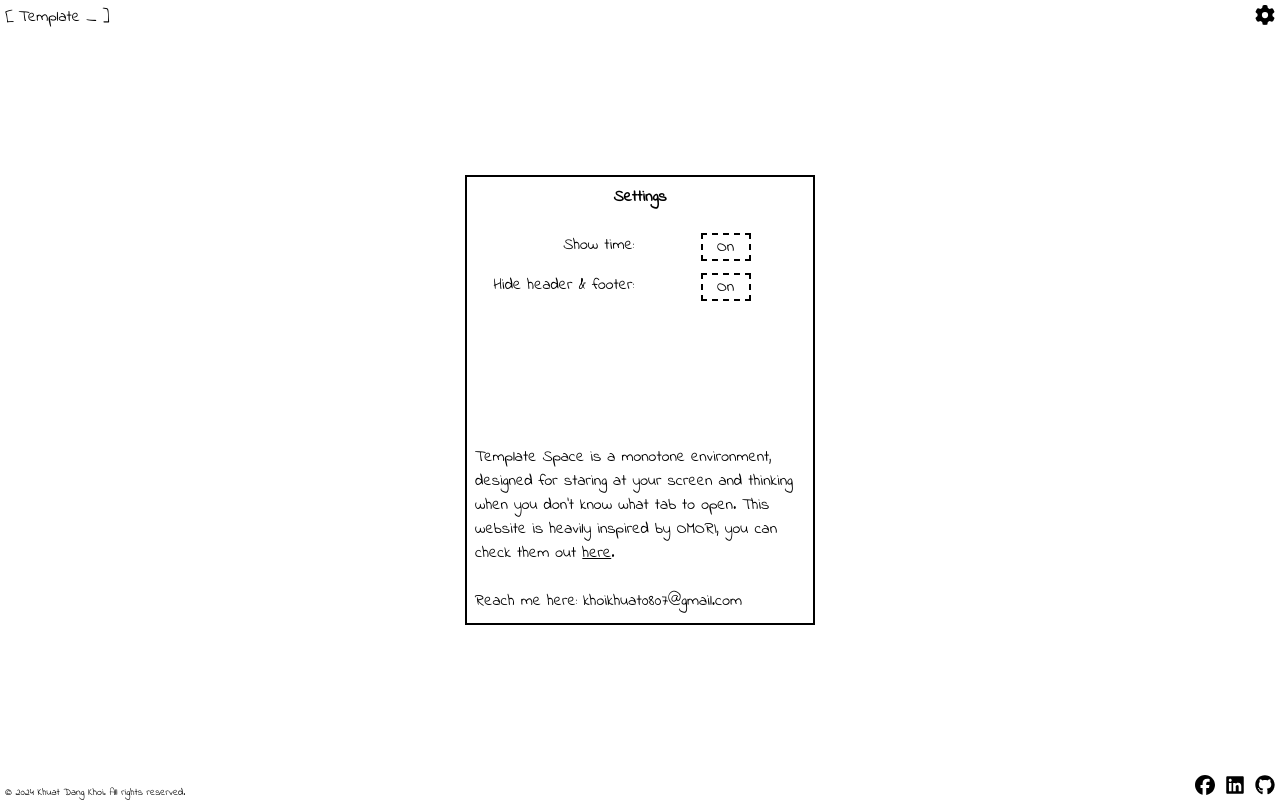
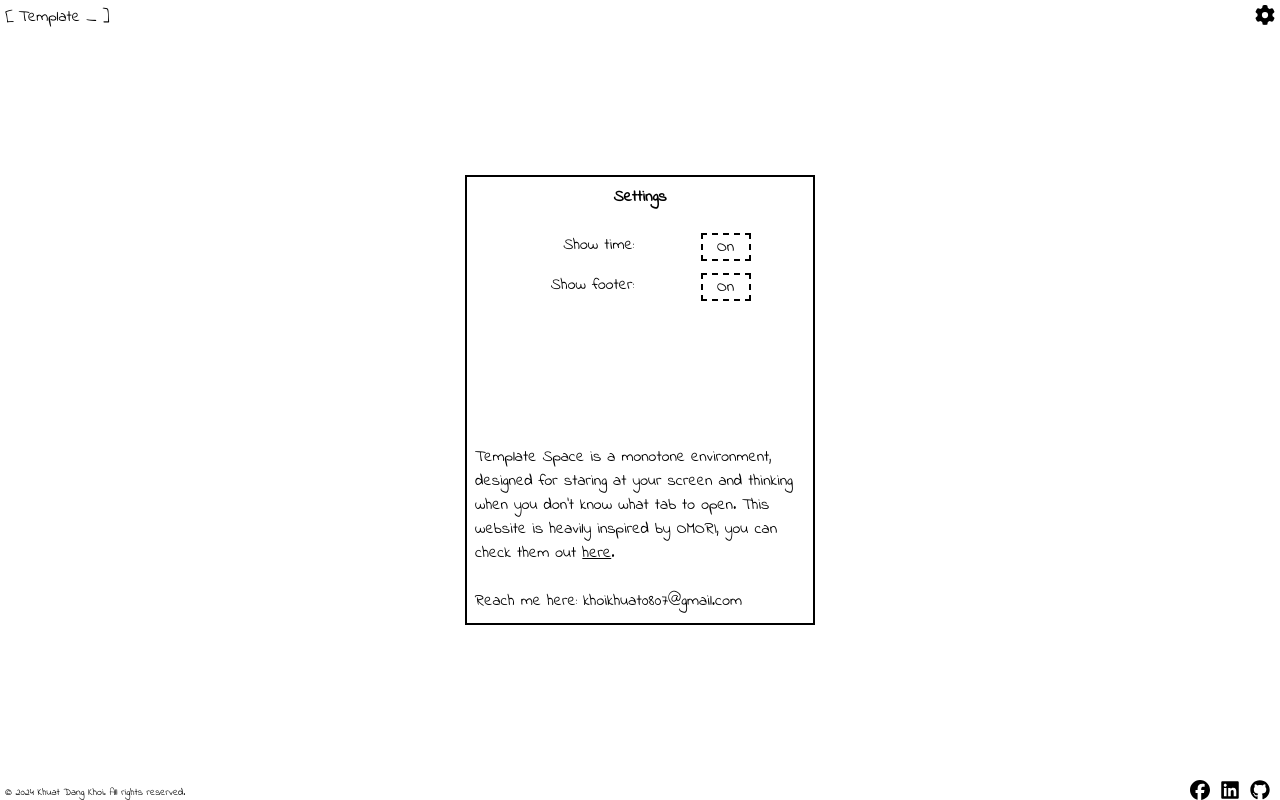
Before and after one commit to KhuiKhui/template-space, a Next.js app: page / in a window 1280 px wide. Both pictures are taken after a click on the button 1265 px from the left and 15 px from the top of the page. Built offline with nearby package versions, Linux system fonts and the light colour scheme.

Commit message:
Added settings functionality

```diff
--- a/src/atoms.ts
+++ b/src/atoms.ts
@@ -3,7 +3,7 @@ import { atomWithStorage } from "jotai/utils";
 
 export const settingsAtom = atomWithStorage("time", {
   toggleTime: true,
-  toggleBars: true,
+  toggleFooter: true,
 });
 
 export const settingsClickedAtom = atom(false);
--- a/src/components/Clock.tsx
+++ b/src/components/Clock.tsx
@@ -1,9 +1,13 @@
 "use client";
+import { settingsAtom } from "@/atoms";
+import clsx from "clsx";
+import { useAtomValue } from "jotai";
 import React, { useEffect, useRef, useState } from "react";
 
-function Clock({ label }: { label?: string }) {
+function Clock() {
   const [time, setTime] = useState<Date>();
   const timeRef = useRef<any>(null);
+  const settings = useAtomValue(settingsAtom);
   useEffect(() => {
     if (timeRef.current) {
       clearInterval(timeRef.current);
@@ -15,7 +19,15 @@ function Clock({ label }: { label?: string }) {
   });
 
   return (
-    <div className="mt-[50px] flex flex-col justify-center items-center font-display">
+    <div
+      className={clsx(
+        "mt-[50px] flex flex-col justify-center items-center font-display",
+        {
+          block: settings.toggleTime,
+          hidden: !settings.toggleTime,
+        }
+      )}
+    >
       {time ? (
         <div className="flex flex-col items-center justify-center">
           <div className="text-[150px]">
--- a/src/components/Footer.tsx
+++ b/src/components/Footer.tsx
@@ -1,4 +1,4 @@
-import React from "react";
+"use client";
 import Link from "next/link";
 import { FontAwesomeIcon } from "@fortawesome/react-fontawesome";
 import {
@@ -6,29 +6,38 @@ import {
   faLinkedin,
   faGithub,
 } from "@fortawesome/free-brands-svg-icons";
+import clsx from "clsx";
+import { useAtomValue } from "jotai";
+import { settingsAtom } from "@/atoms";
 function Footer() {
+  const settings = useAtomValue(settingsAtom);
   return (
-    <div className="flex flex-row self-end justify-between">
+    <div
+      className={clsx("flex flex-row self-end justify-between", {
+        block: settings.toggleFooter,
+        hidden: !settings.toggleFooter,
+      })}
+    >
       <div className="self-end ml-[5px] text-[10px]">
         © 2024 Khuat Dang Khoi. All rights reserved.
       </div>
-      <div className="flex flex-row">
+      <div className="flex flex-row items-end justify-end">
         <Link href="https://www.facebook.com/khoi.khuatdang">
           <FontAwesomeIcon
             icon={faFacebook}
-            className="w-[20px] h-[20px] m-[5px]"
+            className="w-[20px] h-[20px] mr-[10px] mt-[5px]"
           ></FontAwesomeIcon>
         </Link>
         <Link href="https://www.linkedin.com/in/dang-khoi-khuat-4b5847281/">
           <FontAwesomeIcon
             icon={faLinkedin}
-            className="w-[20px] h-[20px] m-[5px]"
+            className="w-[20px] h-[20px] mr-[10px] mt-[5px]"
           ></FontAwesomeIcon>
         </Link>
         <Link href="https://github.com/KhuiKhui">
           <FontAwesomeIcon
             icon={faGithub}
-            className="w-[20px] h-[20px] m-[5px]"
+            className="w-[20px] h-[20px] mr-[10px] mt-[5px]"
           ></FontAwesomeIcon>
         </Link>
       </div>
--- a/src/components/Settings.tsx
+++ b/src/components/Settings.tsx
@@ -24,22 +24,22 @@ function Settings() {
         >
           {settings.toggleTime ? "On" : "Off"}
         </button>
-        <span className="justify-self-end">Hide header & footer: </span>
+        <span className="justify-self-end">Show footer: </span>
         <button
           onClick={() =>
-            setSettings({ ...settings, toggleBars: !settings.toggleBars })
+            setSettings({ ...settings, toggleFooter: !settings.toggleFooter })
           }
           className="border-[black] border-dashed border-2 w-[50px] h-fit hover:bg-[#F5F5F5] justify-self-center"
         >
-          {settings.toggleBars ? "On" : "Off"}
+          {settings.toggleFooter ? "On" : "Off"}
         </button>
       </div>
       <br></br>
       <div>
         <div>
           Template Space is a monotone environment, designed for staring at your
-          screen and thinking when you don't know what tab to open. This website
-          is heavily inspired by OMORI, you can check them out{" "}
+          screen and thinking when you don{"'"}t know what tab to open. This
+          website is heavily inspired by OMORI, you can check them out{" "}
           <a
             className="underline"
             href="https://www.omori-game.com/en"
```
Also changed, not shown: public/Sprite-0001.svg (added).
